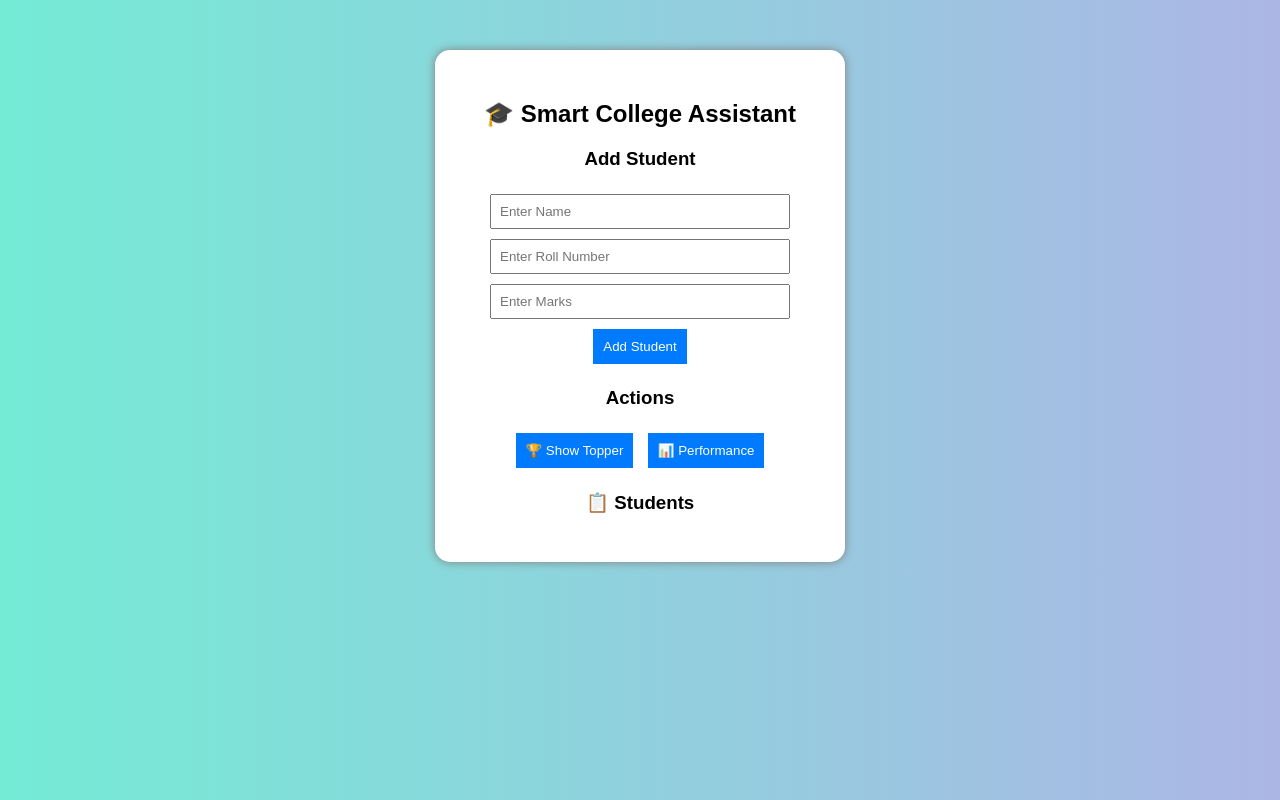
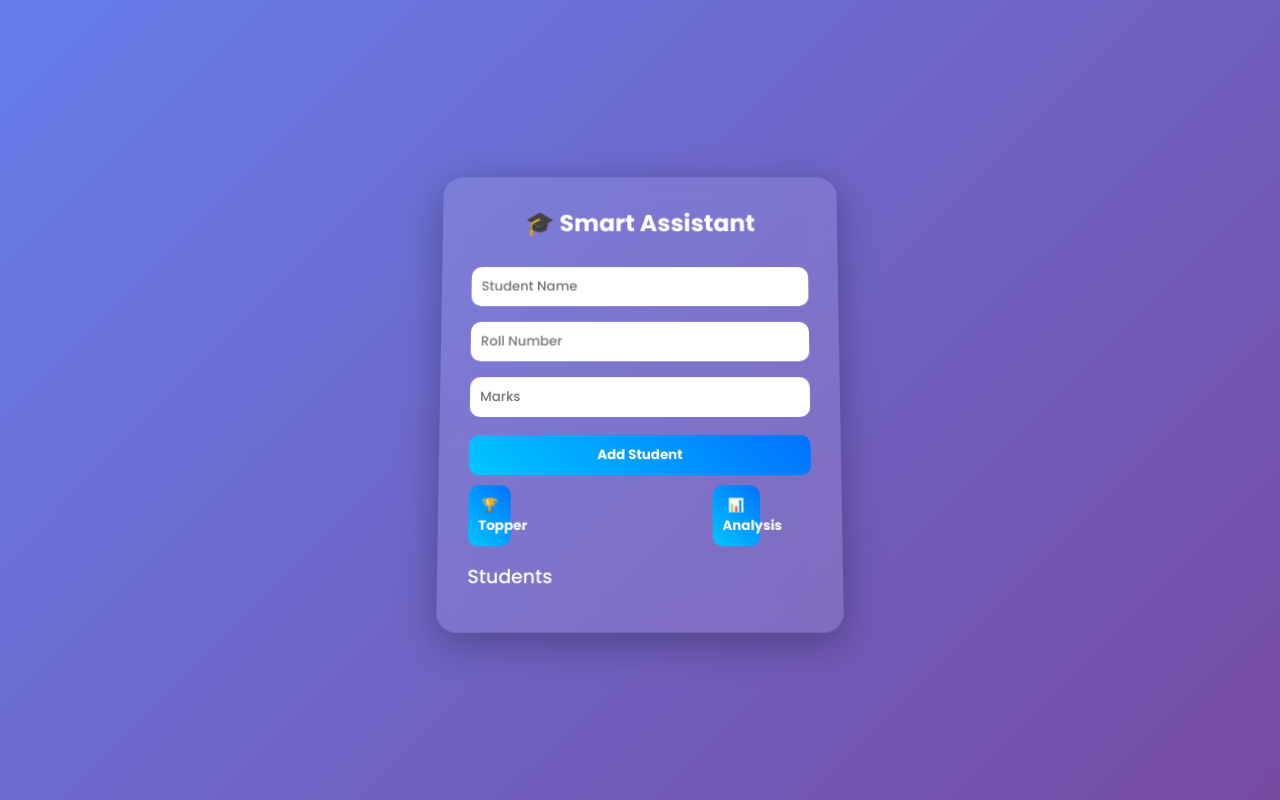
Before and after one commit to bollinenipunithnaidu2005-afk/smart-college-assistant, a Flask app: page / in a window 1280 px wide. Run offline with Flask 3, Linux system fonts and the light colour scheme.

Commit message:
Update index.html

```diff
--- a/templates/index.html
+++ b/templates/index.html
@@ -2,95 +2,153 @@
 <html>
 <head>
     <title>Smart College Assistant</title>
+
+    <!-- Google Font -->
+    <link href="https://fonts.googleapis.com/css2?family=Poppins:wght@300;500;700&display=swap" rel="stylesheet">
+
     <style>
-        body {
-            font-family: Arial;
-            background: linear-gradient(to right, #74ebd5, #ACB6E5);
-            text-align: center;
-            margin-top: 50px;
+        * {
+            margin: 0;
+            padding: 0;
+            box-sizing: border-box;
+            font-family: 'Poppins', sans-serif;
         }
 
+        body {
+            height: 100vh;
+            background: linear-gradient(135deg, #667eea, #764ba2);
+            display: flex;
+            justify-content: center;
+            align-items: center;
+        }
+
+        /* Glass Card */
         .container {
-            background: white;
+            background: rgba(255, 255, 255, 0.1);
+            backdrop-filter: blur(15px);
             padding: 30px;
-            border-radius: 15px;
-            width: 350px;
-            margin: auto;
-            box-shadow: 0px 0px 10px gray;
+            border-radius: 20px;
+            width: 400px;
+            color: white;
+            box-shadow: 0 10px 40px rgba(0,0,0,0.3);
+            transform: perspective(1000px) rotateX(5deg);
+            transition: 0.5s;
+        }
+
+        .container:hover {
+            transform: perspective(1000px) rotateX(0deg) scale(1.02);
+        }
+
+        h2 {
+            text-align: center;
+            margin-bottom: 20px;
+        }
+
+        h3 {
+            margin-top: 15px;
+            font-weight: 500;
         }
 
         input {
-            padding: 8px;
-            margin: 5px;
-            width: 80%;
+            width: 100%;
+            padding: 10px;
+            margin: 8px 0;
+            border: none;
+            border-radius: 10px;
+            outline: none;
         }
 
+        /* Buttons */
         button {
+            width: 100%;
             padding: 10px;
-            margin: 5px;
-            background: #007BFF;
+            margin-top: 10px;
+            border: none;
+            border-radius: 10px;
+            background: linear-gradient(45deg, #00c6ff, #0072ff);
             color: white;
-            border: none;
+            font-weight: bold;
             cursor: pointer;
+            transition: 0.3s;
         }
 
         button:hover {
-            background: #0056b3;
+            transform: scale(1.05);
+            box-shadow: 0 5px 20px rgba(0,0,0,0.3);
+        }
+
+        .actions button {
+            width: 48%;
+        }
+
+        .actions {
+            display: flex;
+            justify-content: space-between;
+        }
+
+        /* Messages */
+        .success {
+            color: #00ffcc;
         }
 
         .error {
-            color: red;
+            color: #ff6b6b;
         }
 
-        .success {
-            color: green;
+        /* Student List */
+        ul {
+            margin-top: 10px;
+            max-height: 120px;
+            overflow-y: auto;
         }
 
-        .result {
-            margin-top: 15px;
+        li {
+            background: rgba(255,255,255,0.2);
+            margin: 5px 0;
+            padding: 8px;
+            border-radius: 8px;
+            transition: 0.3s;
         }
 
-        ul {
-            text-align: left;
+        li:hover {
+            transform: translateX(5px);
         }
+
     </style>
 </head>
+
 <body>
 
 <div class="container">
 
-    <h2>🎓 Smart College Assistant</h2>
+    <h2>🎓 Smart Assistant</h2>
 
     <!-- Add Student -->
-    <h3>Add Student</h3>
     <form method="POST">
         <input type="hidden" name="action" value="add">
-        <input type="text" name="name" placeholder="Enter Name" required><br>
-        <input type="text" name="roll" placeholder="Enter Roll Number" required><br>
-        <input type="number" name="marks" placeholder="Enter Marks" required><br>
+        <input type="text" name="name" placeholder="Student Name" required>
+        <input type="text" name="roll" placeholder="Roll Number" required>
+        <input type="number" name="marks" placeholder="Marks" required>
         <button type="submit">Add Student</button>
     </form>
 
     <!-- Actions -->
-    <h3>Actions</h3>
-    <form method="POST">
-        <button name="action" value="topper">🏆 Show Topper</button>
-        <button name="action" value="analysis">📊 Performance</button>
-    </form>
+    <div class="actions">
+        <form method="POST">
+            <button name="action" value="topper">🏆 Topper</button>
+        </form>
+        <form method="POST">
+            <button name="action" value="analysis">📊 Analysis</button>
+        </form>
+    </div>
 
     <!-- Message -->
-    <div class="result">
-        {% if message %}
-            {% if "❌" in message %}
-                <p class="error">{{ message }}</p>
-            {% else %}
-                <p class="success">{{ message }}</p>
-            {% endif %}
-        {% endif %}
-    </div>
+    {% if message %}
+        <p class="{{ 'error' if '❌' in message else 'success' }}">{{ message }}</p>
+    {% endif %}
 
     <!-- Student List -->
-    <h3>📋 Students</h3>
+    <h3>Students</h3>
     <ul>
         {% for s in students %}
             <li>{{ s.name }} | {{ s.roll }} | {{ s.marks }}</li>
@@ -105,7 +163,7 @@
 
     <!-- Average -->
     {% if average %}
-        <h3>📊 Average Marks</h3>
+        <h3>📊 Average</h3>
         <p>{{ average }}</p>
     {% endif %}
 
```
